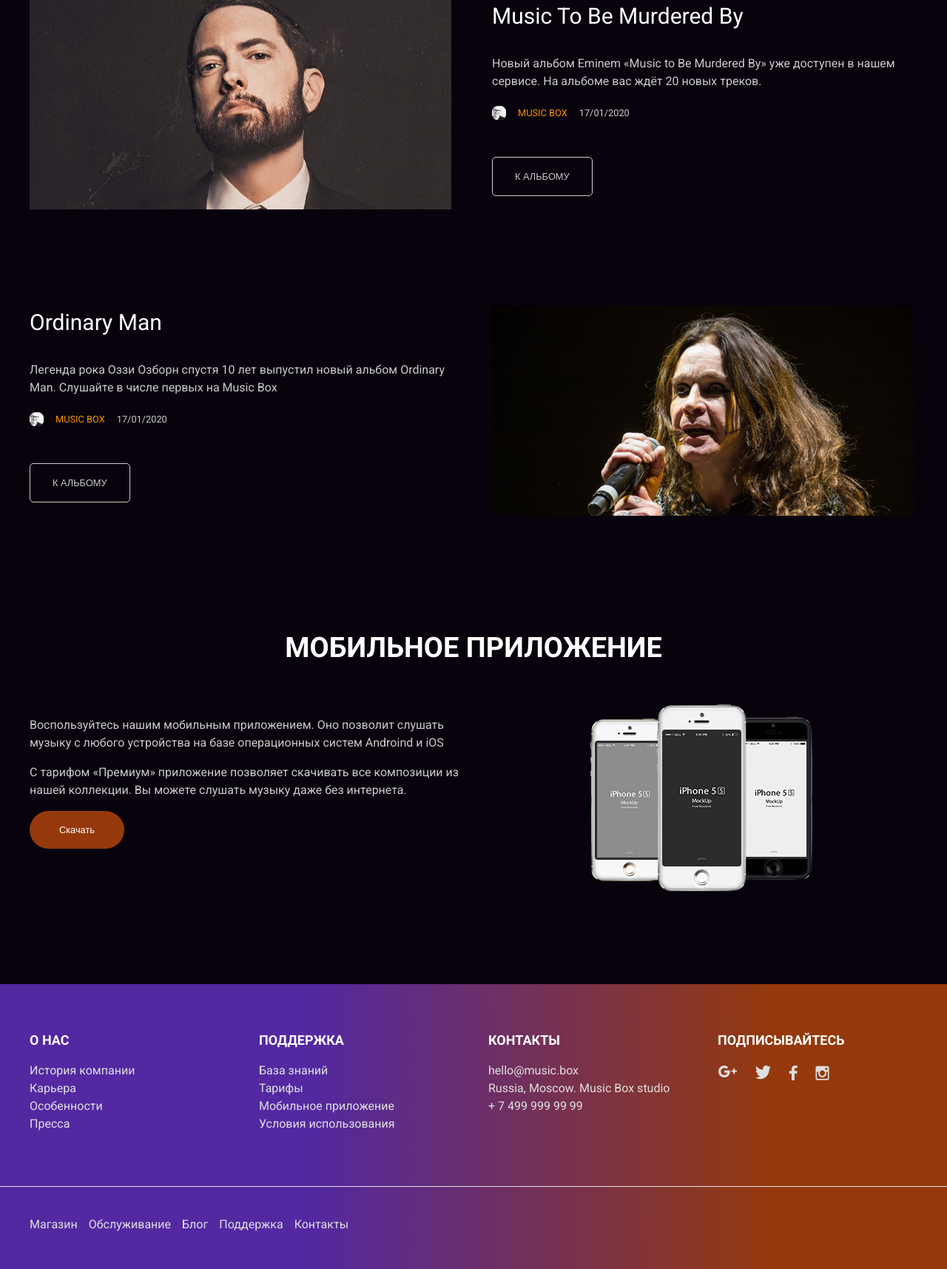
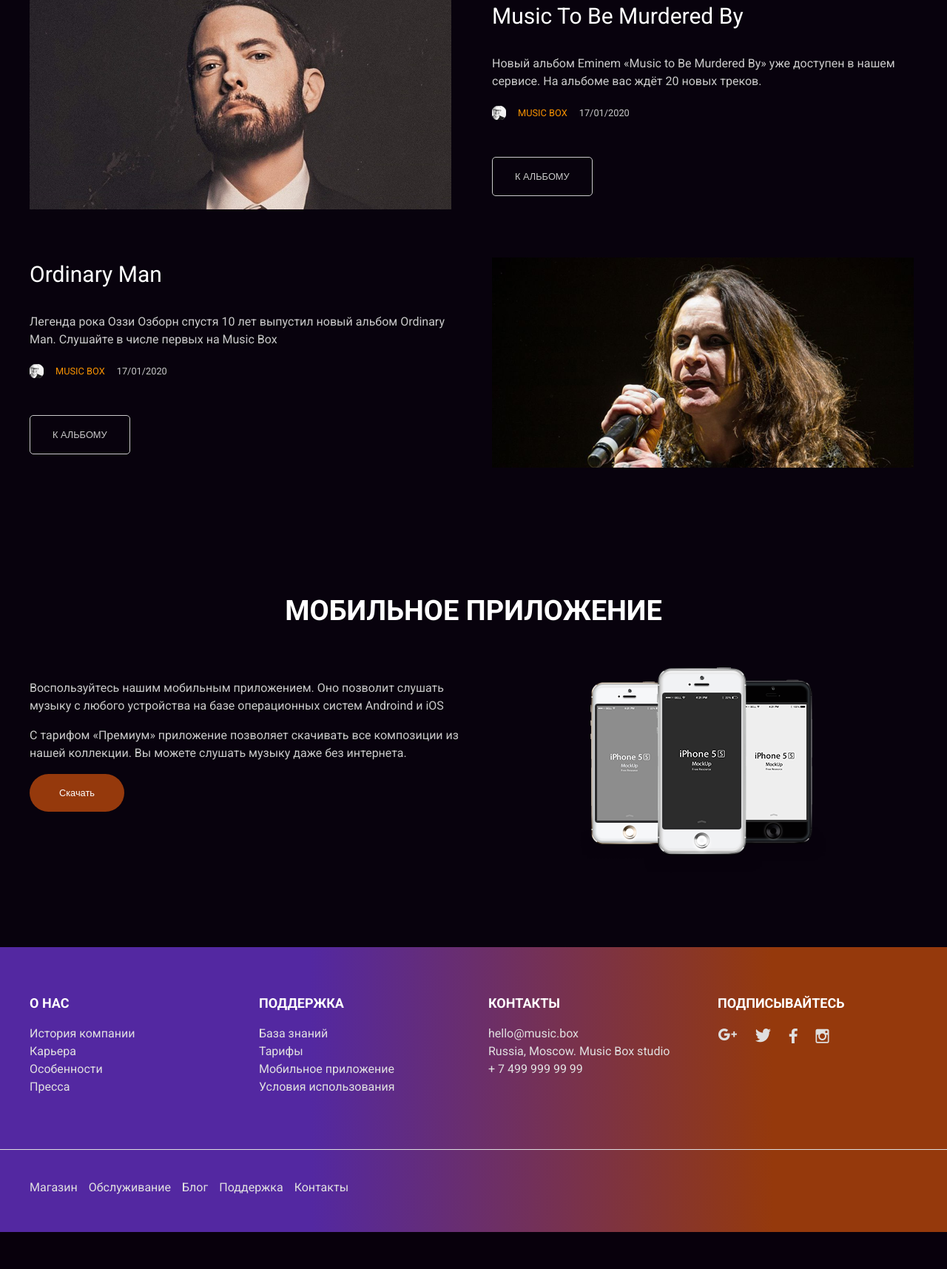
Before and after one commit to RainRa/layout-designer-project-lvl2, a PHP site: page /index.html in a window 1280 px wide. Shown: the part 1863-3578 px from the top of the page at 74% size. After the commit the page ends 3528 px from the top, so only its background shows below. Run offline with PHP 8.4, Linux system fonts and the light colour scheme.

Commit message:
fix news section

```diff
--- a/src/css/style.css
+++ b/src/css/style.css
@@ -854,16 +854,6 @@
   }
 }
 
-.news-img {
-  margin-bottom: 50px;
-}
-
-@media (min-width: 640px) {
-  .news-img {
-    margin-bottom: 65px;
-  }
-}
-
 .news-title {
   margin-bottom: 16px;
   font-weight: 400;
--- a/src/index.html
+++ b/src/index.html
@@ -131,8 +131,8 @@
           </div>
         </div>
 
-        <div class="row-reverse news">
-          <div class="news-inner col-2 mb-50"><img src="./images/Ordinary%20Man.png" alt="Оззи Осборн с микрофоном">
+        <div class="row-reverse news mb-65">
+          <div class="news-inner col-2"><img src="./images/Ordinary%20Man.png" alt="Оззи Осборн с микрофоном">
           </div>
           <div class="news-inner col-2 flex-column">
             <h3 class="news-title">Ordinary Man</h3>
--- a/src/scss/blocks/_news.scss
+++ b/src/scss/blocks/_news.scss
@@ -12,13 +12,13 @@
     }
 }
 
-.news-img {
-  margin-bottom: 50px;
+// .news-img {
+//   margin-bottom: 50px;
 
-  @include for-tablet-up {
-    margin-bottom: 65px;
-  }
-}
+//   @include for-tablet-up {
+//     margin-bottom: 65px;
+//   }
+// }
 
 .news-title {
   margin-bottom: 16px;
```
